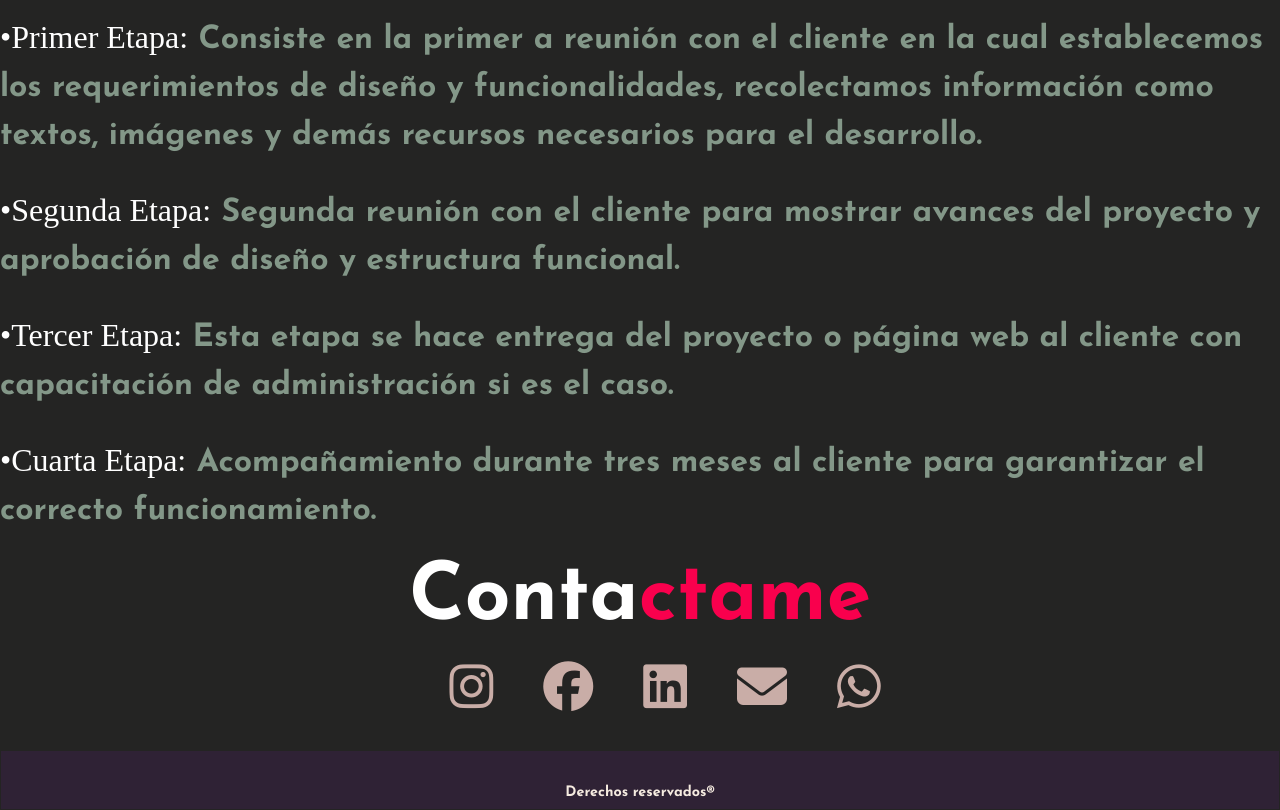
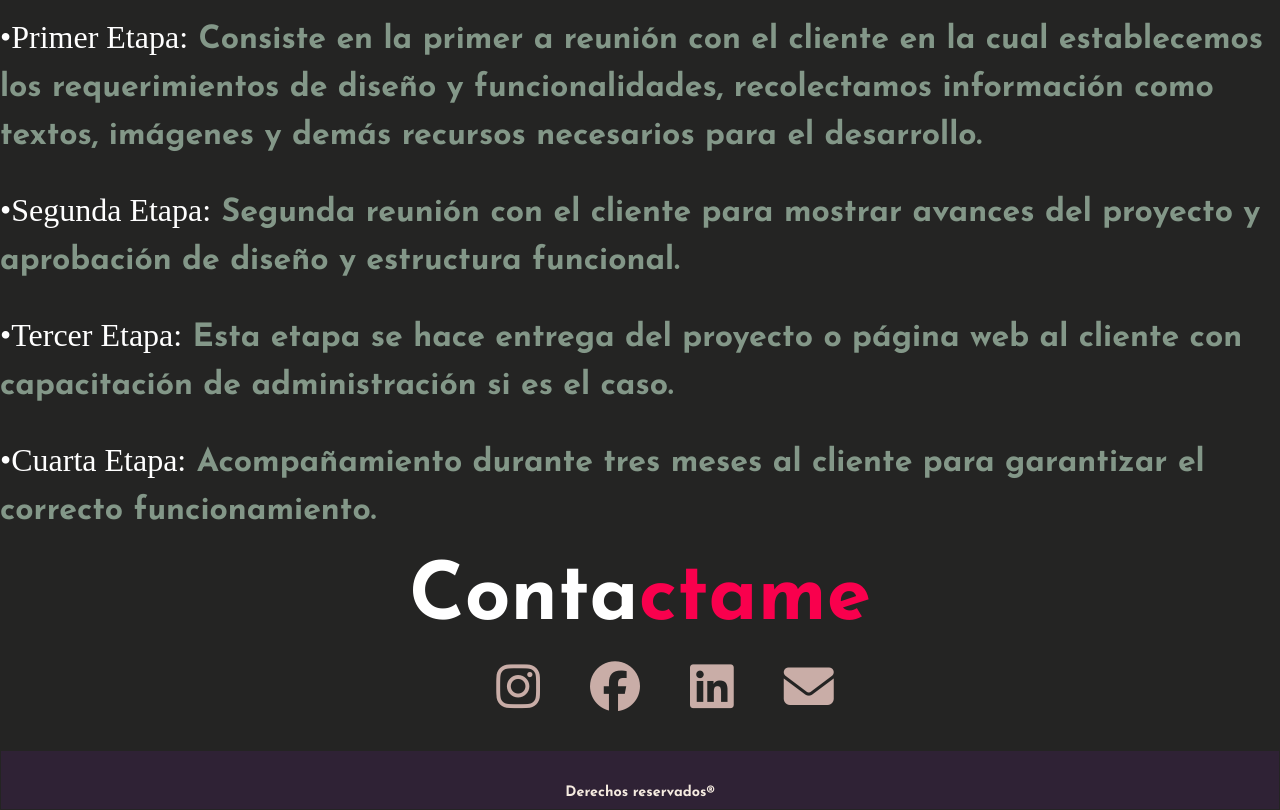
Before and after one commit to BraianURD/Porfolio, a website: page paginas/contactos.html in a window 1280 px wide. Shown: the part 418-1228 px from the top of the page. Drawn offline with nearby package versions, Linux system fonts and the light colour scheme.

Commit message:
terminado

```diff
--- a/paginas/contactos.html
+++ b/paginas/contactos.html
@@ -98,10 +98,6 @@
                 <div class="face">
                     <a href="mailto:urdinineabraian@gmail.com"><i class="fa-solid fa-envelope"></i></a>
                 </div>
-                <div class="face">
-                    <a href="https:/wa.me/+541158160621?text=Hola!"><i
-                            class="fa-brands fa-whatsapp"></i></a>
-                </div>
             </div>
 
     </main>
```
